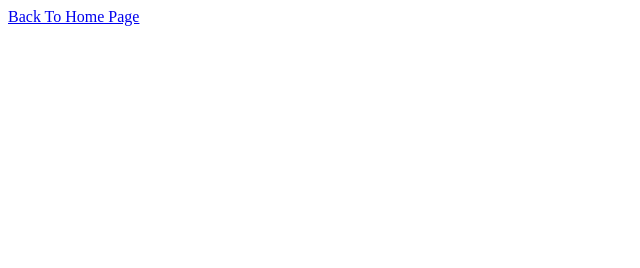
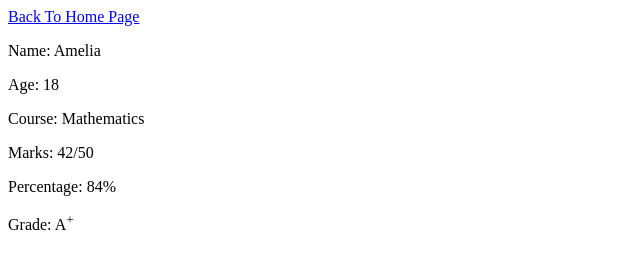
Before and after one commit to SyedAliAbbas014/HtmlWebsiteAssignment, a plain HTML site: page page5.html in a window 1280 px wide. Shown: the whole page, without its empty margins (0-640 px from the left). Drawn offline with Linux system fonts and the light colour scheme.

Commit message:
Update page5.html

```diff
--- a/page5.html
+++ b/page5.html
@@ -6,6 +6,12 @@
     <title>Document</title>
 </head>
 <body>
-    <a href="index.html">Back To Home Page</a>
+    <a href="index.html">Back To Home Page</a><br>
+     <p>Name: Amelia</p>
+    <p>Age: 18</p>
+    <p>Course: Mathematics</p>
+    <p>Marks: 42/50</p>
+    <p>Percentage: 84%</p>
+    <p>Grade: A<sup>+</sup></p>
 </body>
 </html>
```
